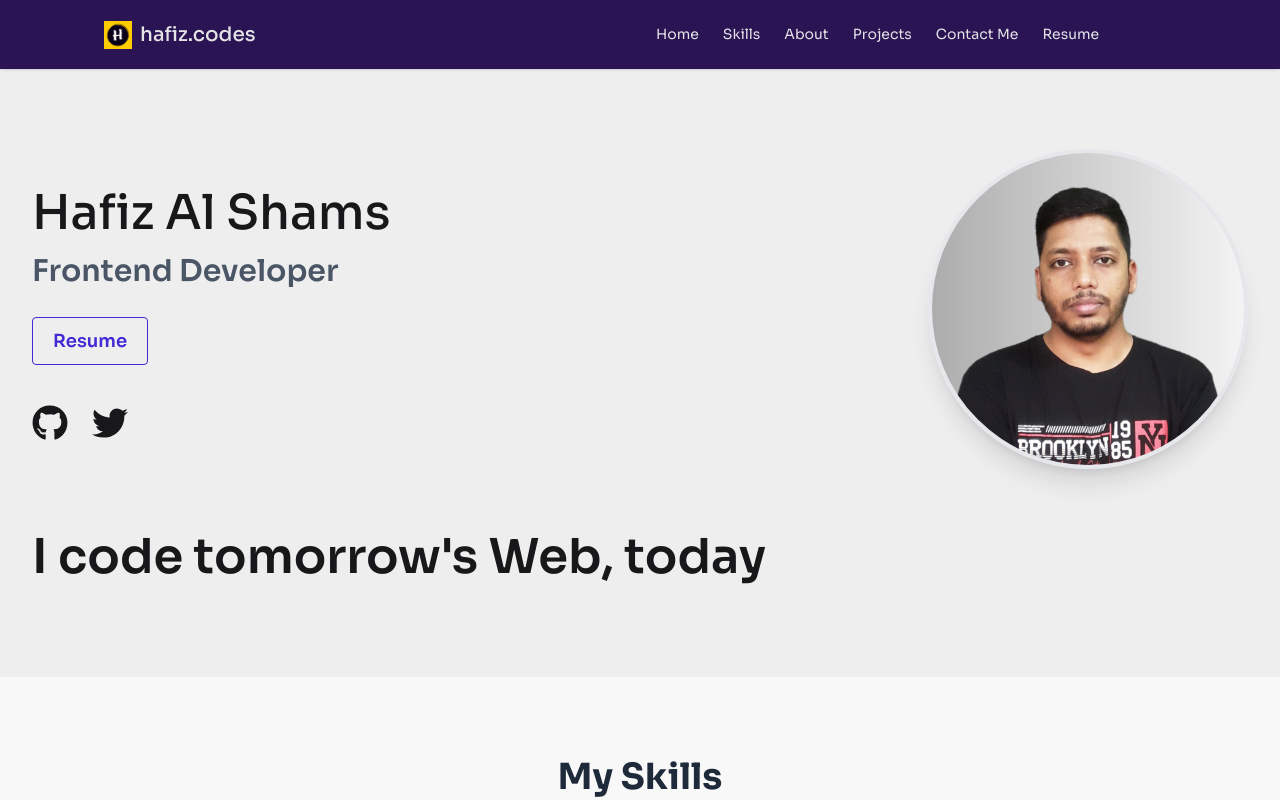
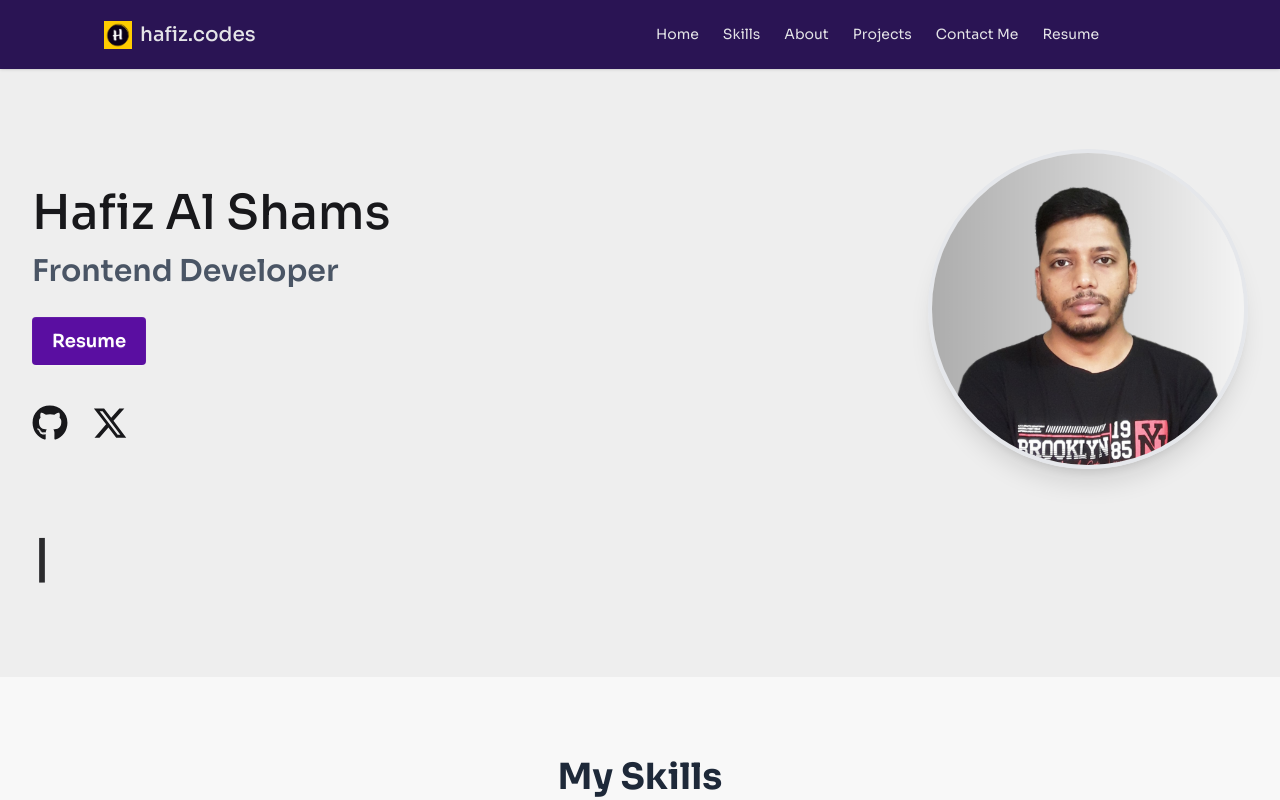
Before and after one commit to Hafiz-Al-Shams/my-portfolio, a React (Vite) app: page / in a window 1280 px wide. Shown: the top 800 px of the page. Built offline with nearby package versions, Linux system fonts and the light colour scheme.

Commit message:
added typewriter-effect on hero section

```diff
--- a/package.json
+++ b/package.json
@@ -20,7 +20,8 @@
     "recharts": "^2.15.1",
     "sort-by": "^1.2.0",
     "sweetalert2": "^11.16.0",
-    "tailwindcss": "^4.0.4"
+    "tailwindcss": "^4.0.4",
+    "typewriter-effect": "^2.22.0"
   },
   "devDependencies": {
     "@eslint/js": "^9.19.0",
--- a/src/components/Banner.jsx
+++ b/src/components/Banner.jsx
@@ -1,15 +1,16 @@
 import { FaGithub, FaTwitter } from 'react-icons/fa';
 import hafizImg from '../assets/hafiz.png'
 import { Link } from 'react-router-dom';
-
+import { FaXTwitter } from 'react-icons/fa6';
+import Typewriter from 'typewriter-effect';
 
 const Banner = () => {
     return (
-        <div className='max-w-7xl mx-auto px-4 sm:px-6 lg:px-8 pb-24'> {/* Increased max-width for large screens & added padding for smaller screens */}
-            <div className="flex flex-col md:flex-row justify-between items-center md:items-start pt-10 md:pt-20"> {/* Stack layout on mobile, side-by-side on tablets/desktops */}
-                <div className="pt-6 md:pt-10 space-y-4 text-center md:text-left"> {/* Center align for small screens, left align for larger */}
-                    <h2 className="text-3xl sm:text-4xl md:text-5xl font-medium">Hafiz Al Shams</h2> {/* Scaled font sizes for better responsiveness */}
-                    <h3 className="text-xl sm:text-2xl md:text-3xl text-gray-600 font-semibold">Frontend Developer</h3> {/* Adjusted text sizes */}
+        <div className='max-w-7xl mx-auto px-4 sm:px-6 lg:px-8 pb-24'>
+            <div className="flex flex-col md:flex-row justify-between items-center md:items-start pt-10 md:pt-20">
+                <div className="pt-6 md:pt-10 space-y-4 text-center md:text-left">
+                    <h2 className="text-3xl sm:text-4xl md:text-5xl font-medium">Hafiz Al Shams</h2>
+                    <h3 className="text-xl sm:text-2xl md:text-3xl text-gray-600 font-semibold">Frontend Developer</h3>
 
                     <div className="mt-5 sm:mt-7">
 
@@ -19,17 +20,50 @@ const Banner = () => {
                             rel="noopener noreferrer"
                             className=""
                         >
-                            <button className="btn btn-outline btn-primary btn-md md:btn-lg">Resume</button> {/* Adjusted button size for mobile */}
+                            <button
+                                className="
+    btn md:btn-lg
+    text-white
+
+    bg-[#5a0ea1]
+    border-0
+    transition duration-150 ease-in-out
+    transform
+    hover:scale-125
+    hover:shadow-2xl
+    hover:shadow-white
+    hover:bg-[#470c7e]
+    hover:text-white
+  "
+                            >
+                                Resume
+                            </button>
+
                         </a>
 
 
                     </div>
-                    <div className="flex justify-center md:justify-start items-center gap-4 sm:gap-6 mt-8 sm:mt-10 text-3xl sm:text-4xl"> {/* Centered icons on mobile */}
-                        <Link to='https://github.com/Hafiz-Al-Shams'><FaGithub /></Link>
-                        <Link to='https://x.com/shams_world625'><FaTwitter /></Link>
+                    <div className="flex justify-center md:justify-start items-center gap-4 sm:gap-6 mt-8 sm:mt-10 text-3xl sm:text-4xl">
+                        <a
+                            href="https://github.com/Hafiz-Al-Shams"
+                            target="_blank"
+                            rel="noopener noreferrer"
+                            className="transition duration-150 ease-in-out transform hover:scale-150 hover:shadow-2xl hover:shadow-white"
+                        >
+                            <FaGithub />
+                        </a>
+                        <a
+                            href="https://x.com/shams_world625"
+                            target="_blank"
+                            rel="noopener noreferrer"
+                            className="transition duration-150 ease-in-out transform hover:scale-150 hover:shadow-2xl hover:shadow-white"
+                        >
+                            <FaXTwitter />
+                        </a>
                     </div>
+
                 </div>
-                <div className="mt-10 md:mt-0 transition-transform duration-300 hover:scale-110 ease-in-out"> {/* Added margin for spacing on small screens */}
+                <div className="mt-10 md:mt-0 transition-transform duration-300 hover:scale-110 ease-in-out">
                     <img
                         src={hafizImg}
                         alt="Profile"
@@ -39,7 +73,17 @@ const Banner = () => {
                     />
                 </div>
             </div>
-            <h3 className='text-2xl sm:text-4xl md:text-5xl font-semibold mt-12 sm:mt-16 text-center md:text-left'>{`I code tomorrow's Web, today`}</h3> {/* Responsive heading size and alignment */}
+            <h3 className="text-2xl sm:text-4xl md:text-5xl font-semibold mt-12 sm:mt-16 text-center md:text-left">
+                <Typewriter
+                    options={{
+                        strings: ["I code tomorrow's Web, today"],
+                        autoStart: true,
+                        loop: true,
+                        delay: 110,
+                        deleteSpeed: 25,
+                    }}
+                />
+            </h3>
         </div>
 
     );
--- a/src/index.css
+++ b/src/index.css
@@ -11,3 +11,7 @@ html {
 body {
     font-family: "Sora", serif;
 }
+
+/* .pw{
+    background-color: #5a0ea1;
+} */
```
Also changed, not shown: tailwind.config.js (added), 1 other file (tests, documents, lock files or other folders).
